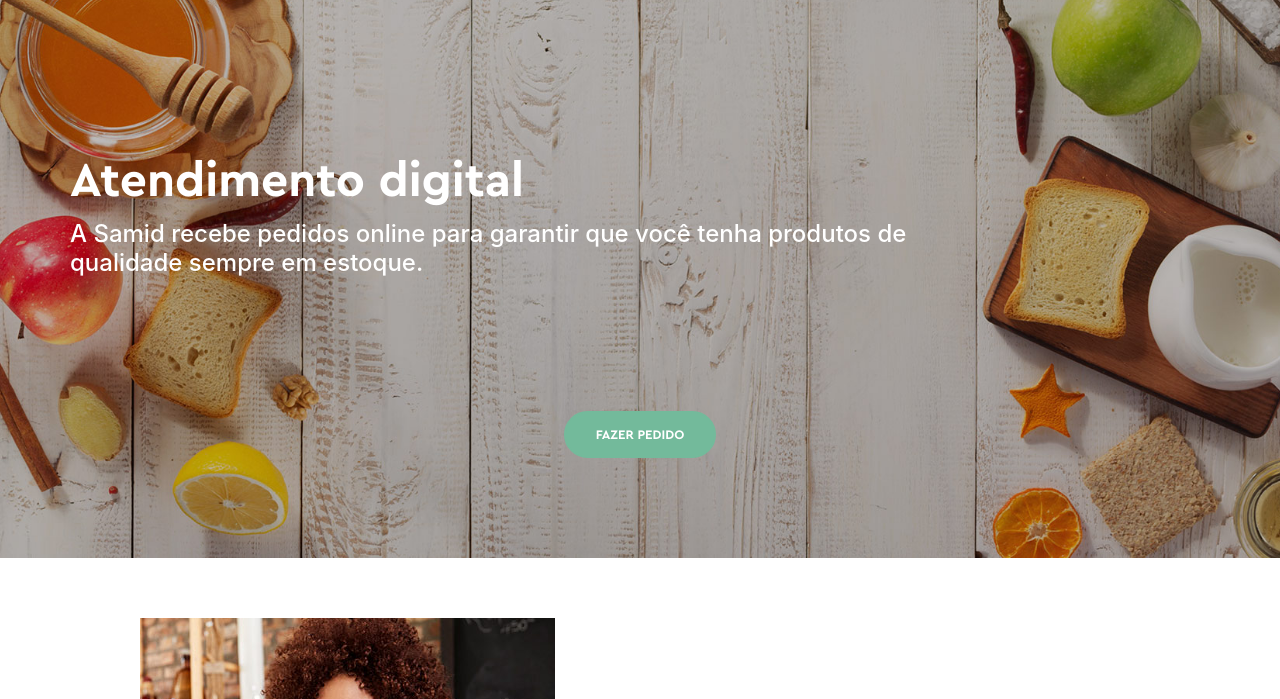
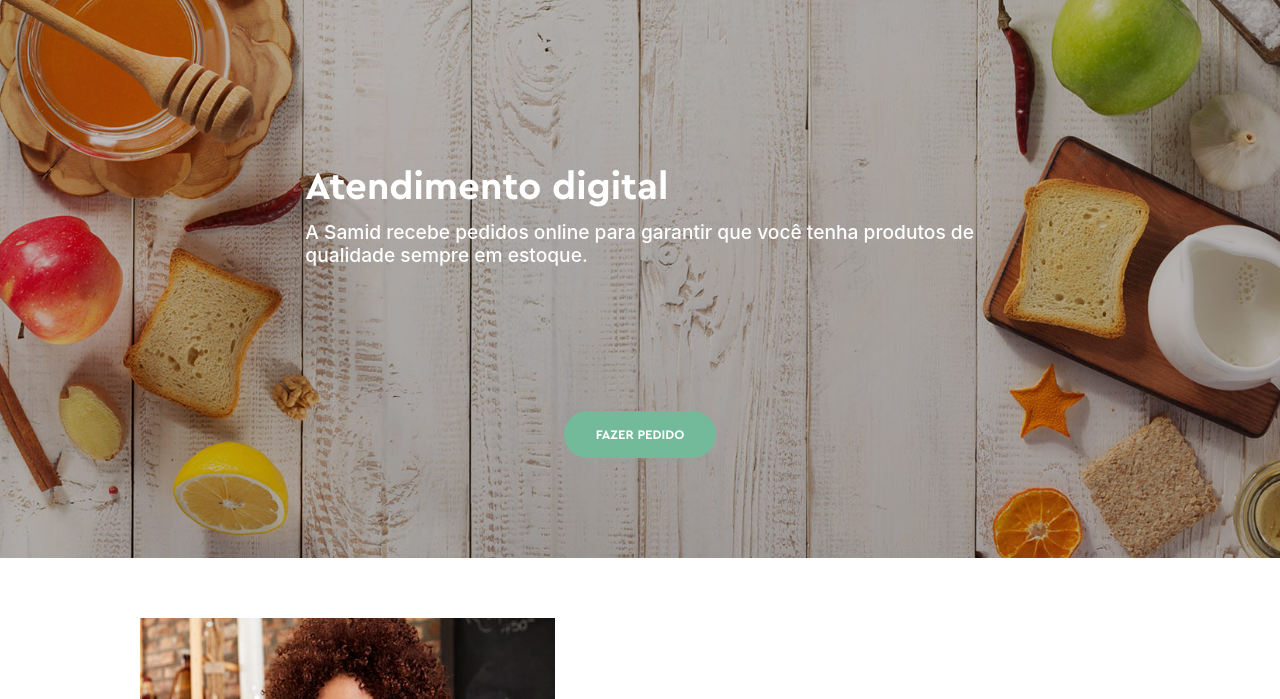
Before and after one commit to scadete/samidalimentos, a website: page index.html in a window 1280 px wide. Shown: the part 91-790 px from the top of the page. Drawn offline with nearby package versions, Linux system fonts and the light colour scheme.

Commit message:
Fix slider text width for smaller displays

```diff
--- a/assets/sass/layout/_slider.scss
+++ b/assets/sass/layout/_slider.scss
@@ -137,16 +137,18 @@
 						display: flex;
 						justify-content: center;
 						align-items: center;
-						width: 80%;
 						height:267px;
 						min-height: 267px;
-						h1 {
-							color: #FFF;
-							font-size: 3em;
-						}
-						h2 {
-							color: #FFF;
-							font-size: 1.5em;
+						.text_container {
+							width: 70%;
+							h1 {
+								color: #FFF;
+								font-size: 2.4rem;
+							}
+							h2 {
+								color: #FFF;
+								font-size: 1.2rem;
+							}
 						}
 					}
 				}
--- a/index.html
+++ b/index.html
@@ -96,7 +96,7 @@
                       <div class="slider-text d-flex flex-column align-items-center">
                         <div class="slider_headline" data-animation="fadeInUp" data-delay=".4s">
                           <div class="slider_text_area">
-                            <div>
+                            <div class="text_container">
                               <h1>Atendimento digital</h1>
                               <h2>A Samid recebe pedidos online para garantir que você tenha produtos de qualidade sempre em estoque.</h2>
                             </div>
@@ -117,7 +117,7 @@
                       <div class="slider-text d-flex flex-column align-items-center">
                         <div class="slider_headline" data-animation="fadeInUp" data-delay=".4s">
                           <div class="slider_text_area">
-                            <div>
+                            <div class="text_container">
                               <h1>Novos produtos</h1>
                               <h2>Atualizamos constantemente os produtos para trazer novas experiências para nossos clientes.</h2>
                             </div>
```
Also changed, not shown: assets/css/style.css.
